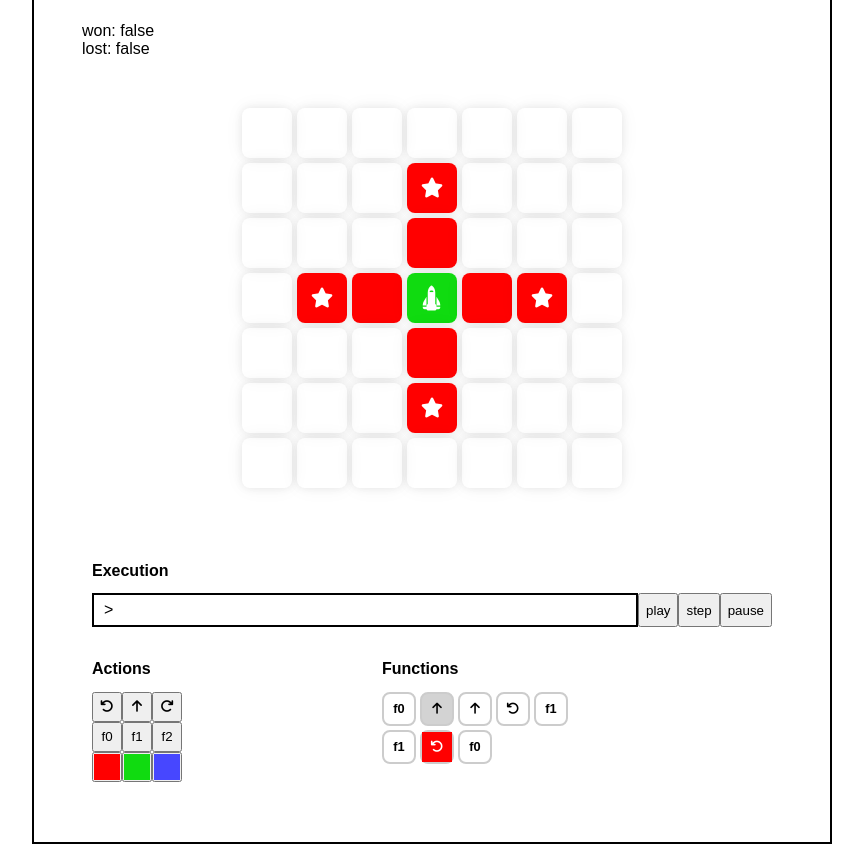
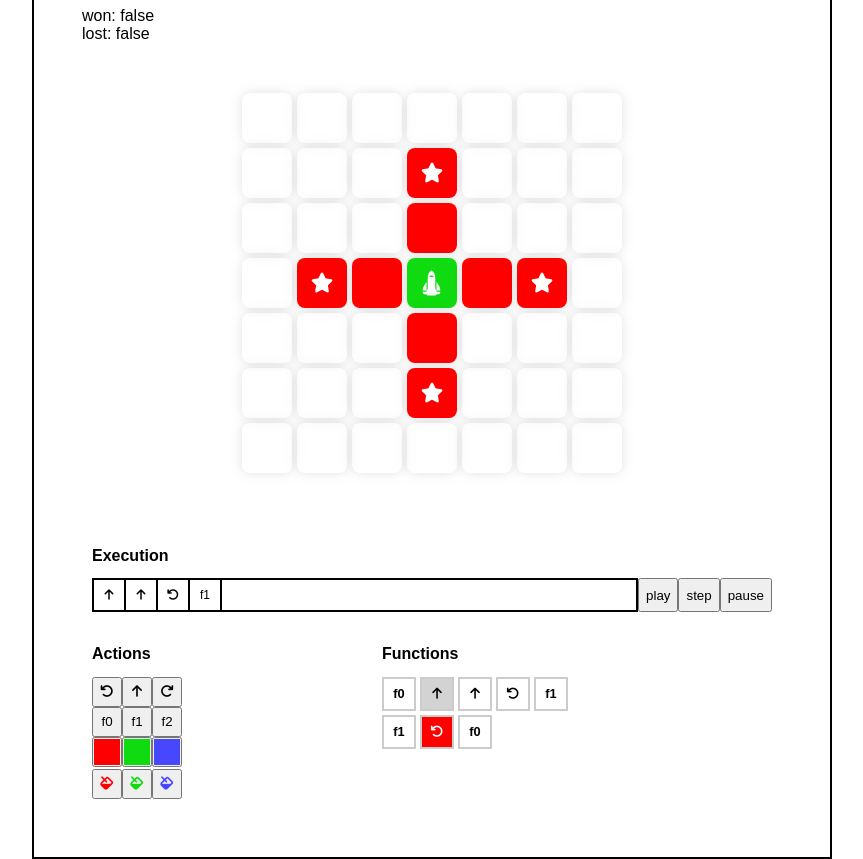
Before and after one commit to daniellionel01/logic-game, a Vue app: page / in a window 1280 px wide. Shown: the whole page, without its empty margins (216-1079 px from the left). Built offline with nearby package versions, Linux system fonts and the light colour scheme.

Commit message:
minimally working version and start adding paint action

```diff
--- a/src/components/ActionSymbol.vue
+++ b/src/components/ActionSymbol.vue
@@ -8,6 +8,9 @@
     </div>
     <div v-else-if="instructionType === IT_ROT_RIGHT">
       <i class="fas fa-redo"></i>
+    </div>
+    <div v-else-if="instructionType === IT_PAINT_COLOR">
+      <i class="fas fa-fill" :style="paintStyle"></i>
     </div>
 
     <div v-else-if="instructionType === IT_CALL_FUNC">
@@ -43,8 +46,15 @@ export default defineComponent({
       alignItems: 'center'
     }))
 
+    const paintStyle = computed(() => ({
+      color: props.color
+        ? (props.color === props.payload ? "white" : store.getters.getCSSColor(props.payload))
+        : store.getters.getCSSColor(props.payload)
+    }))
+
     return {
       symbolStyle,
+      paintStyle,
 
       IT_FORWARD: InstructionType.FORWARD,
       IT_ROT_RIGHT: InstructionType.ROTATE_RIGHT,
--- a/src/components/Cell.vue
+++ b/src/components/Cell.vue
@@ -1,6 +1,6 @@
 <template>
   <div id="cell" :style="cellStyle">
-    <span id="star" v-if="data.star">
+    <span id="star" v-if="data.star && !data.collected">
       <i class="fas fa-star"></i>
     </span>
     <span id="ship" v-if="isShip" :style="shipStyle">
@@ -10,7 +10,7 @@
 </template>
 
 <script lang="ts">
-import { defineComponent, PropType, computed } from 'vue'
+import { defineComponent, PropType, computed, watch } from 'vue'
 import { useStore, Cell , Color, Direction } from '../store'
 
 export default defineComponent({
@@ -30,24 +30,32 @@ export default defineComponent({
 
     const background = computed(() => store.getters.getCSSColor(props.data.color))
 
-    const row = store.getters.getRowByIndex(props.index)
-    const col = store.getters.getColByIndex(props.index)
-    const isShip = store.state.ship.row === row && store.state.ship.col === col
+    const row = computed(() => store.getters.getRowByIndex(props.index))
+    const col = computed(() => store.getters.getColByIndex(props.index))
+    const isShip = computed(() => store.state.ship.row === row.value && store.state.ship.col === col.value)
 
-    const cellStyle = {
+    watch(
+      () => isShip.value,
+      (value) => {
+        if (!value || !props.data.star || props.data.collected) return
+        store.commit("collect", props.index)
+      }
+    )
+
+    const cellStyle = computed(() => ({
       "borderRadius": "8px",
       "box-shadow": "0 0 8px 0 rgba(0, 0, 0, 0.08), 0 0 20px 0 rgba(0, 0, 0, 0.05)",
       ...(props.data.color ? { "background": background.value } : {}),
       ...(props.data.color === Color.NONE ? { border: "" } : {})
-    }
+    }))
 
-    const shipStyle = {
+    const shipStyle = computed(() => ({
       "color": props.data.color === Color.NONE ? "black" : "white",
       ...(store.state.ship.direction === Direction.TOP ? { "transform": "rotate(-90deg)" } : {}),
       ...(store.state.ship.direction === Direction.RIGHT ? { "transform": "rotate(0deg)" } : {}),
       ...(store.state.ship.direction === Direction.BOTTOM ? { "transform": "rotate(90deg)" } : {}),
       ...(store.state.ship.direction === Direction.LEFT ? { "transform": "rotate(180deg)" } : {})
-    }
+    }))
 
     return {
       cellStyle,
--- a/src/components/Commands.vue
+++ b/src/components/Commands.vue
@@ -16,6 +16,11 @@
         <Action :instructionType="IT_COND_COLOR" :color="COLOR_RED" />
         <Action :instructionType="IT_COND_COLOR" :color="COLOR_GREEN" />
         <Action :instructionType="IT_COND_COLOR" :color="COLOR_BLUE" />
+      </div>
+      <div class="action-row">
+        <Action :instructionType="IT_PAINT_COLOR" :payload="COLOR_RED" />
+        <Action :instructionType="IT_PAINT_COLOR" :payload="COLOR_GREEN" />
+        <Action :instructionType="IT_PAINT_COLOR" :payload="COLOR_BLUE" />
       </div>
     </div>
     <div id="functions">
--- a/src/components/ExecutionBar.vue
+++ b/src/components/ExecutionBar.vue
@@ -3,21 +3,39 @@
     <h2>Execution</h2>
     <div id="actions">
       <div id="pipeline">
-        <span>></span>
+        <div class="instruction" v-for="(instruction, index) in stack" :key="index">
+          <ActionSymbol :instructionType="instruction.type" :payload="instruction.payload" :color="instruction.color" />
+        </div>
       </div>
-      <button>play</button>
-      <button>step</button>
-      <button>pause</button>
+      <button @click="play">play</button>
+      <button @click="step">step</button>
+      <button @click="stop">pause</button>
     </div>
   </div>
 </template>
 
 <script lang="ts">
-import { defineComponent } from 'vue'
+import { defineComponent, computed } from 'vue'
+import { useStore } from '../store'
+import ActionSymbol from './ActionSymbol.vue'
 
 export default defineComponent({
   name: 'ExecutionBar',
+  components: {
+    ActionSymbol
+  },
   setup: () => {
+    const store = useStore()
+
+    const stack = computed(() => store.state.stack)
+
+    return {
+      play: () => store.commit("play"),
+      stop: () => store.commit("stop"),
+      step: () => store.commit("step"),
+
+      stack
+    }
   }
 })
 </script>
@@ -33,8 +51,18 @@ export default defineComponent({
   border: 2px solid black;
   height: 30px;
   flex-grow: 1;
-  padding-left: 10px;
   display: flex;
   align-items: center;
 }
+.instruction {
+  width: 30px;
+  height: 30px;
+
+  display: flex;
+  justify-content: center;
+  align-items: center;
+
+  border-right: 2px solid black;
+  font-size: 0.75em;
+}
 </style>
--- a/src/components/Function.vue
+++ b/src/components/Function.vue
@@ -56,7 +56,6 @@ export default defineComponent({
   width: 30px;
   height: 30px;
   border: 2px solid #CCC;
-  border-radius: 8px;
 
   display: flex;
   justify-content: center;
--- a/src/components/Game.vue
+++ b/src/components/Game.vue
@@ -9,7 +9,7 @@
 </template>
 
 <script lang="ts">
-import { defineComponent } from 'vue'
+import { defineComponent, watch, computed } from 'vue'
 import { useStore } from '../store'
 import Grid from './Grid.vue'
 import ExecutionBar from './ExecutionBar.vue'
@@ -25,9 +25,28 @@ export default defineComponent({
   setup: () => {
     const store = useStore()
 
+    watch(
+      () => store.state.playing,
+      (value, prevValue) => {
+        console.log(value, prevValue)
+      }
+    )
+
+    watch(
+      () => store.state.functions,
+      (value) => {
+        if (store.state.step > 0) return;
+        store.commit("initStack")
+      },
+      {
+        immediate: true,
+        deep: true
+      }
+    )
+
     return {
-      won: store.getters.won,
-      lost: store.getters.lost
+      won: computed(() => store.getters.won),
+      lost: computed(() => store.getters.lost)
     }
   }
 })
--- a/src/store.ts
+++ b/src/store.ts
@@ -63,7 +63,9 @@ export interface State {
     grid: Grid,
     functions: Function[],
     stack: Instruction[],
-    selectedInstruction: SelectedInstruction
+    selectedInstruction: SelectedInstruction,
+    step: number
+    playing: boolean
 }
 export const key: InjectionKey<Store<State>> = Symbol()
 
@@ -145,7 +147,9 @@ export const store = createStore<State>({
         selectedInstruction: {
             functionIndex: 0,
             instructionIndex: 0
-        }
+        },
+        step: 0,
+        playing: false
     },
     getters: {
         getCellByRowCol: (state) => (row: number, col: number): Cell | null => {
@@ -214,6 +218,88 @@ export const store = createStore<State>({
                 ...selectedInstruction,
                 color: payload
             })
+        },
+        play(state) {
+            state.playing = true
+        },
+        stop(state) {
+            state.playing = false
+            state.step = 0
+        },
+        step(state) {
+            // TODO pop current stack
+            const instruction = state.stack.shift()
+            if (!instruction) return;
+            state.step += 1
+
+            const shipCell = state.grid.cells[state.ship.col + state.ship.row * state.grid.cols]
+
+            if (instruction.type === InstructionType.CALL_FUNCTION) {
+                if (instruction.payload === undefined) return
+                const func = state.functions[instruction.payload]
+                const instructions = func.instructions
+                    .filter(instruction => instruction.type !== InstructionType.PASS)
+                state.stack.unshift(...instructions)
+            } else if (instruction.type === InstructionType.FORWARD) {
+                if (instruction.color) {
+                    if (shipCell.color !== instruction.color)
+                        return
+                }
+
+                if (state.ship.direction === Direction.TOP) {
+                    Object.assign(state.ship, {
+                        ...state.ship,
+                        row: state.ship.row - 1
+                    })
+                } else if (state.ship.direction === Direction.BOTTOM) {
+                    Object.assign(state.ship, {
+                        ...state.ship,
+                        row: state.ship.row + 1
+                    })
+                } else if (state.ship.direction === Direction.LEFT) {
+                    Object.assign(state.ship, {
+                        ...state.ship,
+                        col: state.ship.col - 1
+                    })
+                } else if (state.ship.direction === Direction.RIGHT) {
+                    Object.assign(state.ship, {
+                        ...state.ship,
+                        col: state.ship.col + 1
+                    })
+                }
+            } else if (instruction.type === InstructionType.ROTATE_LEFT) {
+                if (instruction.color)
+                    if (shipCell.color !== instruction.color)
+                        return
+
+                const direction = state.ship.direction === 0 ? Direction.LEFT : (state.ship.direction - 1)
+                Object.assign(state.ship, {
+                    ...state.ship,
+                    direction
+                })
+            } else if (instruction.type === InstructionType.ROTATE_RIGHT) {
+                if (instruction.color)
+                    if (shipCell.color !== instruction.color)
+                        return
+
+                const direction = (state.ship.direction + 1) % 4
+                Object.assign(state.ship, {
+                    ...state.ship,
+                    direction
+                })
+            }
+        },
+        initStack(state) {
+            state.stack = [
+                ...state.functions[0].instructions.filter(instruction => instruction.type !== InstructionType.PASS)
+            ]
+        },
+        collect(state, payload: number) {
+            const cell = state.grid.cells[payload]
+            Object.assign(cell, {
+                ...cell,
+                collected: true
+            })
         }
     }
 })
```
